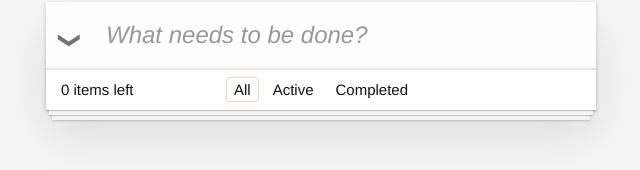
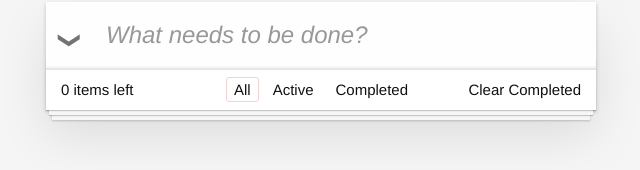
Before and after one commit to rinatsharifullin/To-Do-App-3, a React (Vite) app: page / in a window 1280 px wide. Shown: the part 128-298 px from the top of the page, without its empty margins (319-959 px from the left). Built offline with nearby package versions, Linux system fonts and the light colour scheme.

Commit message:
Clear completed added

```diff
--- a/src/App.js
+++ b/src/App.js
@@ -149,6 +149,7 @@ const App = () => {
             } } href="#/completed">Completed</a>
           </li>
         </ul>
+            <button className="clear-completed" onClick={() => {setTodos(todos.filter(todo => !todo.completed) ) }} >Clear Completed</button>
       </footer>
     </div>
   );
```
